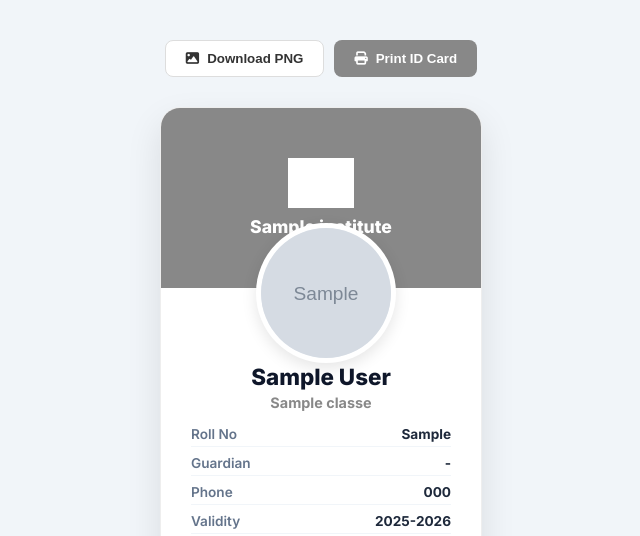
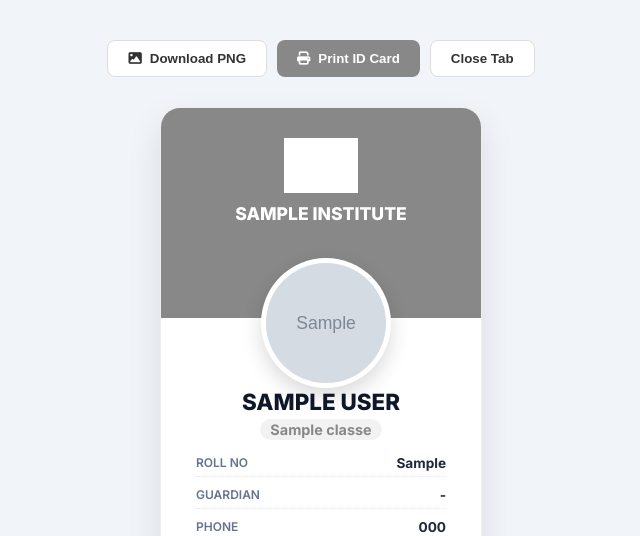
Before and after one commit to krsaurabhmca/feeflow, a PHP site: page /feeflow/id_card.php?id=1 in a window 1280 px wide. Shown: the top 536 px of the page, without its empty margins (319-959 px from the left). Run offline with PHP 8.4, Linux system fonts and the light colour scheme; the visitor is signed in with stand-in values (Sample User, id 1); tables that the repository leaves empty hold one stand-in row (values such as "Sample post"); grey boxes marked "Sample" are stand-in pictures.

Commit message:
New Release 1.3

```diff
--- a/all_receipts.php
+++ b/all_receipts.php
@@ -113,7 +113,7 @@ endforeach; ?>
                     <td style="text-align: right; font-weight: 900; color: var(--black); font-size: 1rem;">₹<?php echo number_format($fee['amount'], 2); ?></td>
                     <td class="no-print" style="text-align: center;">
                         <div style="display: flex; gap: 5px; justify-content: center;">
-                            <a href="receipt.php?id=<?php echo $fee['id']; ?>" class="btn btn-secondary" style="padding: 6px 10px; font-size: 0.75rem; border-radius: 8px;" title="View"><i class="fas fa-eye"></i></a>
+                            <a href="receipt.php?id=<?php echo $fee['id']; ?>" target="_blank" class="btn btn-secondary" style="padding: 6px 10px; font-size: 0.75rem; border-radius: 8px;" title="View Receipt"><i class="fas fa-eye"></i></a>
                             <a href="delete_fee.php?id=<?php echo $fee['id']; ?>" class="btn btn-secondary" style="padding: 6px 10px; font-size: 0.75rem; border-radius: 8px; color: var(--danger);" title="Cancel" data-confirm="Are you sure you want to cancel this receipt? This action will reverse the payment entry." data-title="Cancel Receipt?"><i class="fas fa-trash-can"></i></a>
                         </div>
                     </td>
--- a/collect_fee.php
+++ b/collect_fee.php
@@ -56,8 +56,8 @@ if ($_SERVER['REQUEST_METHOD'] == 'POST' && isset($_POST['collect_fee'])) {
             <div class="alert alert-success">
                 <?php echo $message; ?>
                 <div style="margin-top: 1rem; display: flex; gap: 10px;">
-                    <a href="receipt.php?id=<?php echo $receipt_id; ?>" class="btn btn-primary" style="background: var(--dark);"><i class="fas fa-print"></i> Print Receipt</a>
-                    <a href="receipt.php?id=<?php echo $receipt_id; ?>&layout=a4_half" class="btn btn-secondary" style="background: white; border: 1px solid #e2e8f0; color: var(--dark);"><i class="fas fa-file-pdf"></i> Export (2-in-A4)</a>
+                    <a href="receipt.php?id=<?php echo $receipt_id; ?>" target="_blank" class="btn btn-primary" style="background: var(--dark);"><i class="fas fa-print"></i> Print Receipt</a>
+                    <a href="receipt.php?id=<?php echo $receipt_id; ?>&layout=a4_half" target="_blank" class="btn btn-secondary" style="background: white; border: 1px solid #e2e8f0; color: var(--dark);"><i class="fas fa-file-pdf"></i> View & Export (2-in-A4)</a>
                 </div>
             </div>
         <?php
--- a/id_card.php
+++ b/id_card.php
@@ -19,7 +19,7 @@ if (!$student)
     die("Student not found");
 
 $qr_data = BASE_URL . "student_ledger.php?id=" . $student['id'];
-$qr_url = "https://chart.googleapis.com/chart?chs=200x200&cht=qr&chl=" . urlencode($qr_data) . "&choe=UTF-8";
+$qr_url = "https://api.qrserver.com/v1/create-qr-code/?size=150x150&data=" . urlencode($qr_data);
 $theme_color = $student['receipt_color'] ?: '#dc2626';
 ?>
 <!DOCTYPE html>
@@ -41,7 +41,7 @@ $theme_color = $student['receipt_color'] ?: '#dc2626';
         /* ID Card Professional Design */
         .id-card {
             width: 320px;
-            height: 500px;
+            height: 520px;
             background: white;
             border-radius: 20px;
             overflow: hidden;
@@ -50,7 +50,7 @@ $theme_color = $student['receipt_color'] ?: '#dc2626';
             border: 1px solid #eee;
         }
         .card-header {
-            height: 140px;
+            height: 160px;
             background: var(--p);
             color: white;
             padding: 20px;
@@ -58,15 +58,16 @@ $theme_color = $student['receipt_color'] ?: '#dc2626';
             display: flex;
             flex-direction: column;
             align-items: center;
-            justify-content: center;
+            justify-content: flex-start;
+            padding-top: 30px;
         }
-        .card-header img { max-height: 50px; margin-bottom: 8px; filter: brightness(0) invert(1); }
-        .card-header h3 { margin: 0; font-size: 1.1rem; line-height: 1.2; font-weight: 800; }
+        .card-header img { max-height: 55px; max-width: 80%; margin-bottom: 10px; filter: brightness(0) invert(1); }
+        .card-header h3 { margin: 0; font-size: 1.1rem; line-height: 1.2; font-weight: 800; text-transform: uppercase; }
 
         .photo-container {
-            width: 130px;
-            height: 130px;
-            margin: -65px auto 10px;
+            width: 120px;
+            height: 120px;
+            margin: -60px auto 10px;
             position: relative;
             z-index: 2;
         }
@@ -76,7 +77,7 @@ $theme_color = $student['receipt_color'] ?: '#dc2626';
             background: white;
             border-radius: 50%;
             padding: 5px;
-            box-shadow: 0 5px 15px rgba(0,0,0,0.1);
+            box-shadow: 0 8px 20px rgba(0,0,0,0.15);
         }
         .photo-box img, .photo-box .placeholder {
             width: 100%;
@@ -92,23 +93,23 @@ $theme_color = $student['receipt_color'] ?: '#dc2626';
         }
 
         .student-details { text-align: center; padding: 0 20px; margin-top: 5px; }
-        .student-details h2 { margin: 0; color: #0f172a; font-size: 1.4rem; font-weight: 800; }
-        .student-details p.class { color: var(--p); font-weight: 700; font-size: 0.9rem; margin: 4px 0 15px; }
+        .student-details h2 { margin: 0; color: #0f172a; font-size: 1.4rem; font-weight: 800; text-transform: uppercase; }
+        .student-details p.class { color: var(--p); font-weight: 700; font-size: 0.9rem; margin: 4px 0 15px; background: rgba(0,0,0,0.05); display: inline-block; padding: 2px 10px; border-radius: 20px; }
 
         .info-grid {
             display: grid;
             grid-template-columns: 1fr;
-            gap: 8px;
+            gap: 10px;
             text-align: left;
-            padding: 0 30px;
+            padding: 0 35px;
             font-size: 0.85rem;
         }
-        .info-row { display: flex; justify-content: space-between; border-bottom: 1px solid #f1f5f9; padding-bottom: 4px; }
-        .info-row strong { color: #64748b; font-weight: 600; }
+        .info-row { display: flex; justify-content: space-between; border-bottom: 1px dotted #e2e8f0; padding-bottom: 5px; }
+        .info-row strong { color: #64748b; font-weight: 600; text-transform: uppercase; font-size: 0.75rem; }
         .info-row span { color: #1e293b; font-weight: 700; }
 
-        .qr-section { margin-top: 25px; text-align: center; }
-        .qr-section img { width: 90px; border: 1px solid #eee; border-radius: 12px; padding: 5px; background: white; }
+        .qr-section { margin-top: 20px; text-align: center; display: flex; flex-direction: column; align-items: center; }
+        .qr-section img { width: 85px; border: 1px solid #f1f5f9; border-radius: 10px; padding: 4px; background: white; }
 
         .card-footer {
             position: absolute;
@@ -120,6 +121,7 @@ $theme_color = $student['receipt_color'] ?: '#dc2626';
             text-align: center;
             font-size: 0.7rem;
             font-weight: 600;
+            letter-spacing: 1px;
         }
 
         @media print { .no-print { display: none; } body { padding: 0; background: white; } }
@@ -129,6 +131,7 @@ $theme_color = $student['receipt_color'] ?: '#dc2626';
     <div class="no-print">
         <button onclick="downloadID('png')" class="btn btn-secondary"><i class="fas fa-image"></i> Download PNG</button>
         <button onclick="window.print()" class="btn btn-primary"><i class="fas fa-print"></i> Print ID Card</button>
+        <button onclick="window.close()" class="btn btn-secondary">Close Tab</button>
     </div>
 
     <div id="capture" class="id-card">
@@ -161,12 +164,12 @@ endif; ?>
             <div class="info-row"><strong>Roll No</strong> <span><?php echo $student['roll_no'] ?: '-'; ?></span></div>
             <div class="info-row"><strong>Guardian</strong> <span><?php echo $student['parent_name'] ?: '-'; ?></span></div>
             <div class="info-row"><strong>Phone</strong> <span><?php echo $student['phone'] ?: '-'; ?></span></div>
-            <div class="info-row"><strong>Validity</strong> <span>2025-2026</span></div>
+            <div class="info-row"><strong>Validity</strong> <span>2024-2025</span></div>
         </div>
 
         <div class="qr-section">
             <img src="<?php echo $qr_url; ?>" alt="QR Code">
-            <div style="font-size: 0.6rem; color: #94a3b8; margin-top: 4px; font-weight: 700;">SCAN TO VERIFY / PAY FEE</div>
+            <div style="font-size: 0.55rem; color: #94a3b8; margin-top: 4px; font-weight: 700; letter-spacing: 0.5px;">SCAN TO VERIFY / PAY FEE</div>
         </div>
 
         <div class="card-footer">
--- a/student_ledger.php
+++ b/student_ledger.php
@@ -39,7 +39,7 @@ $total_paid = array_sum(array_column($fees, 'amount'));
 $ledger_token = $student['ledger_token'] ?? null;
 $public_link = $ledger_token ? BASE_URL . "student_ledger.php?token=" . $ledger_token : null;
 $qr_data = BASE_URL . "student_ledger.php?id=" . $student['id'];
-$qr_url = "https://chart.googleapis.com/chart?chs=150x150&cht=qr&chl=" . urlencode($qr_data);
+$qr_url = "https://api.qrserver.com/v1/create-qr-code/?size=150x150&data=" . urlencode($qr_data);
 $theme_color = $student['receipt_color'] ?: '#dc2626';
 ?>
 <!DOCTYPE html>
@@ -106,7 +106,7 @@ endif; ?>
 
                 <?php if ($student['inst_upi']):
     $upi_link = "upi://pay?pa=" . $student['inst_upi'] . "&pn=" . urlencode($student['inst_name']) . "&tn=" . urlencode("Fees for " . $student['name']);
-    $pay_qr = "https://chart.googleapis.com/chart?chs=150x150&cht=qr&chl=" . urlencode($upi_link);
+    $pay_qr = "https://api.qrserver.com/v1/create-qr-code/?size=150x150&data=" . urlencode($upi_link);
 ?>
                 <div class="glass-card" style="display: flex; align-items: center; gap: 15px; padding: 15px; border: 2px dashed var(--primary); background: #fdfdfd;">
                     <img src="<?php echo $pay_qr; ?>" width="80" alt="Pay QR">
```
Also changed, not shown: receipt.php (+24 -7 lines), students.php (+4 -4 lines).
